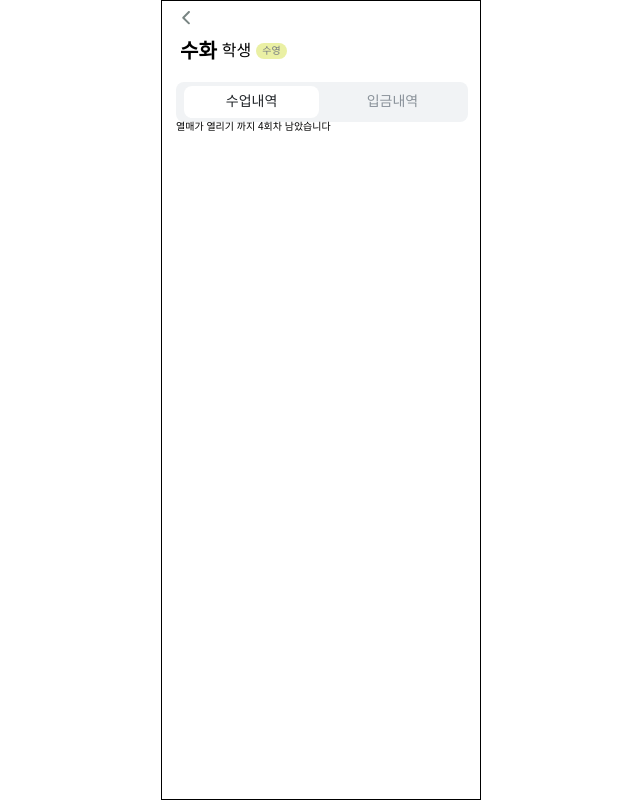
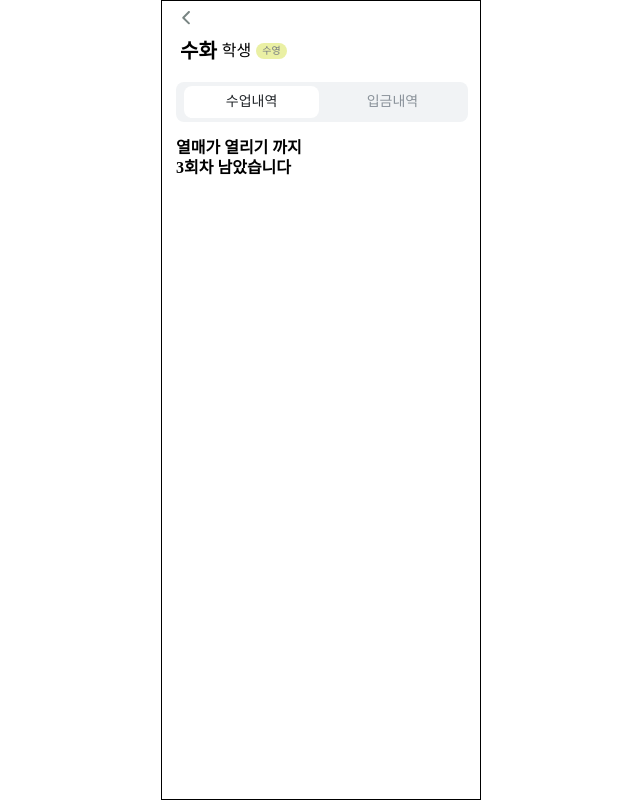
Before and after one commit to Gwasuwon-shot/Tutice_Client, a React (Vite) app: page /manage-lesson in a window 1280 px wide. Shown: the whole page, without its empty margins (319-959 px from the left). Built offline with nearby package versions, Linux system fonts and the light colour scheme; a web font is replaced by a local one; what recoil-persist would draw is missing.

Commit message:
[ feat ] 나무 단계 제목 구현

```diff
--- a/src/components/manageLesson/TreeLevel.tsx
+++ b/src/components/manageLesson/TreeLevel.tsx
@@ -1,13 +1,13 @@
 import { useRecoilState } from "recoil";
 import { managingStatus } from "../../atom/mangeLesson/managingStatus";
-import WaitingFruits from "./WaitingFruits";
+import WelcomeTreeLevel from "./WelcomeTreeLevel.tsx";
 
 export default function TreeLevel() {
   const [status, setStatus] = useRecoilState(managingStatus);
 
   return (
     <>
-      <WaitingFruits leftCount={4} />
+      <WelcomeTreeLevel />
     </>
   );
 }
--- a/src/components/manageLesson/WaitingFruits.tsx
+++ /dev/null
@@ -1,9 +0,0 @@
-interface WaitingFruitsProp {
-  leftCount: number;
-}
-
-export default function WaitingFruits(props: WaitingFruitsProp) {
-  const { leftCount } = props;
-
-  return <>열매가 열리기 까지 {leftCount}회차 남았습니다</>;
-}
--- /dev/null
+++ b/src/components/manageLesson/WelcomeTreeLevel.tsx
@@ -0,0 +1,30 @@
+import { styled } from "styled-components";
+import useManageLesson from "../../hooks/useManageLesson";
+
+export default function WelcomeTreeLevel() {
+  const { lesson, scheduleList } = useManageLesson();
+  const { idx, studentName, subject, count, nowCount } = lesson;
+
+  function checkIsLastLesson() {
+    return count === nowCount;
+  }
+
+  return (
+    <WelcomeTitle>
+      {checkIsLastLesson() ? (
+        <>
+          수고했어요 <br /> 열매가 열렸어요!
+        </>
+      ) : (
+        <>
+          열매가 열리기 까지 <br /> {count - nowCount}회차 남았습니다
+        </>
+      )}
+    </WelcomeTitle>
+  );
+}
+
+const WelcomeTitle = styled.h1`
+  margin-top: 1.6rem;
+  ${({ theme }) => theme.fonts.title02}
+`;
```
